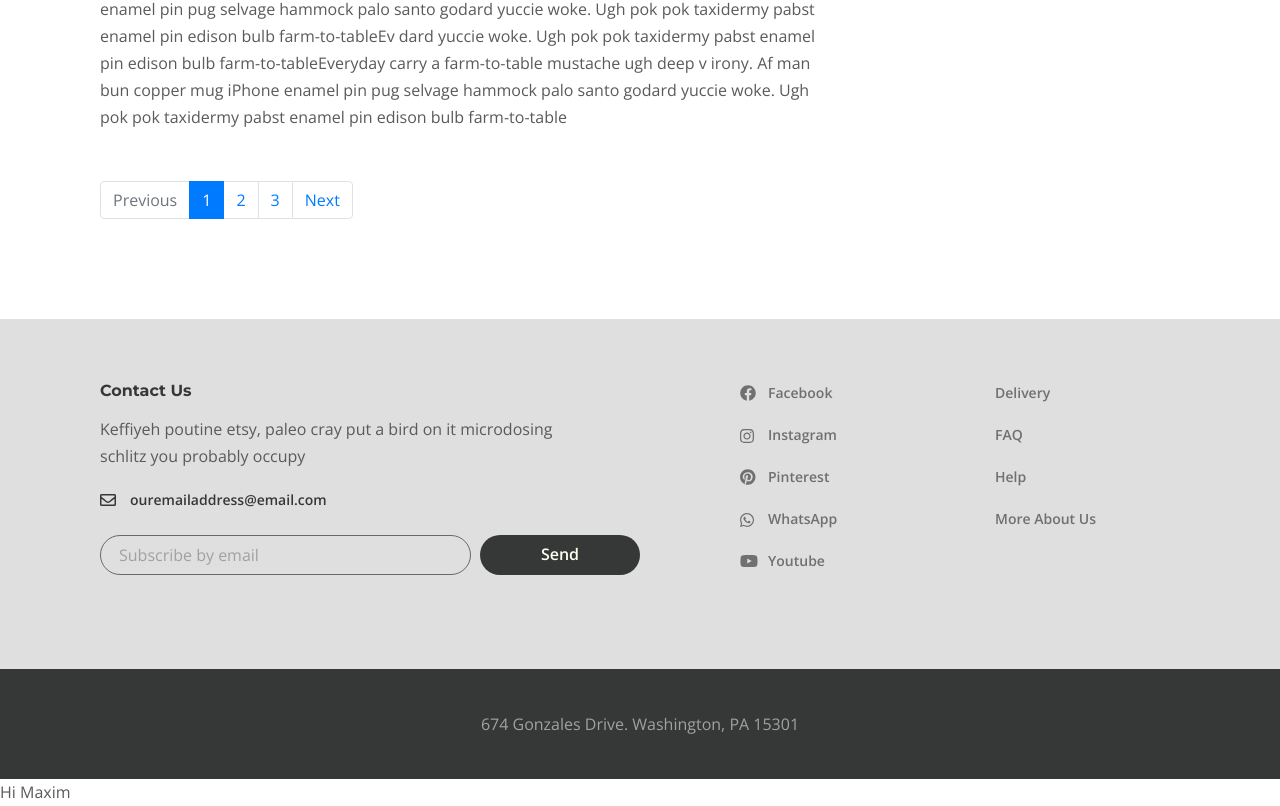
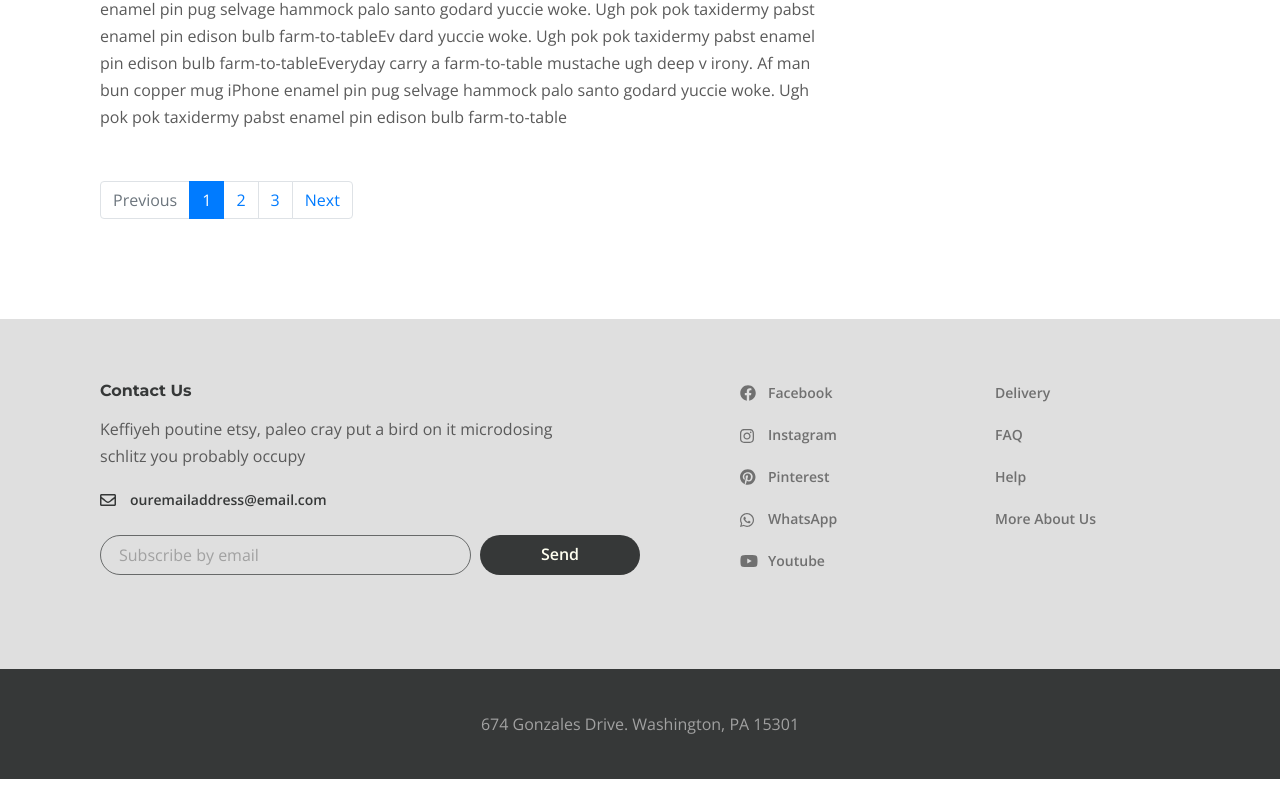
Before and after one commit to robert1106/welcome-to-my-home, an Angular app: page /blog in a window 1280 px wide. Shown: the part 7499-8305 px from the top of the page. After the commit the page ends 8278 px from the top, so only its background shows below. Built offline with nearby package versions, Linux system fonts and the light colour scheme.

Commit message:
test2  commit

```diff
--- a/src/app/blog/blog.component.ts
+++ b/src/app/blog/blog.component.ts
@@ -9,6 +9,10 @@ import { PageChangedEvent } from 'ngx-bootstrap/pagination';
 export class BlogComponent implements OnInit {
 
   constructor() { }
+
+  a = 1;
+  b = 2;
+  sum = this.a + this.b;
 
   contentArray = new Array(3).fill('');
 
@@ -157,6 +161,7 @@ export class BlogComponent implements OnInit {
 
   ngOnInit(): void {
 
+    console.log(this.sum);
   }
 
   pageChanged(event: PageChangedEvent): void {
--- a/src/index.html
+++ b/src/index.html
@@ -11,6 +11,5 @@
 </head>
 <body>
   <app-root></app-root>
-  <p>Hi Maxim</p>
 </body>
 </html>
```
